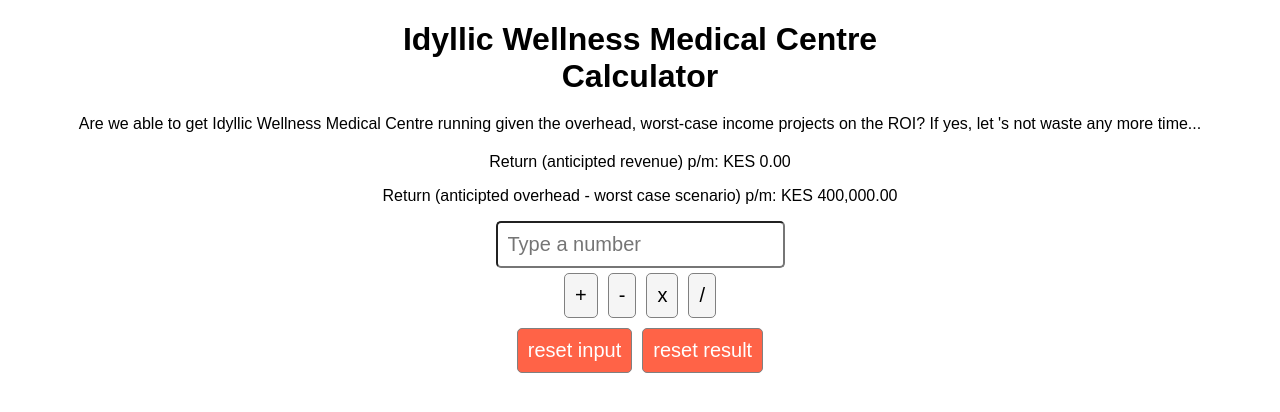
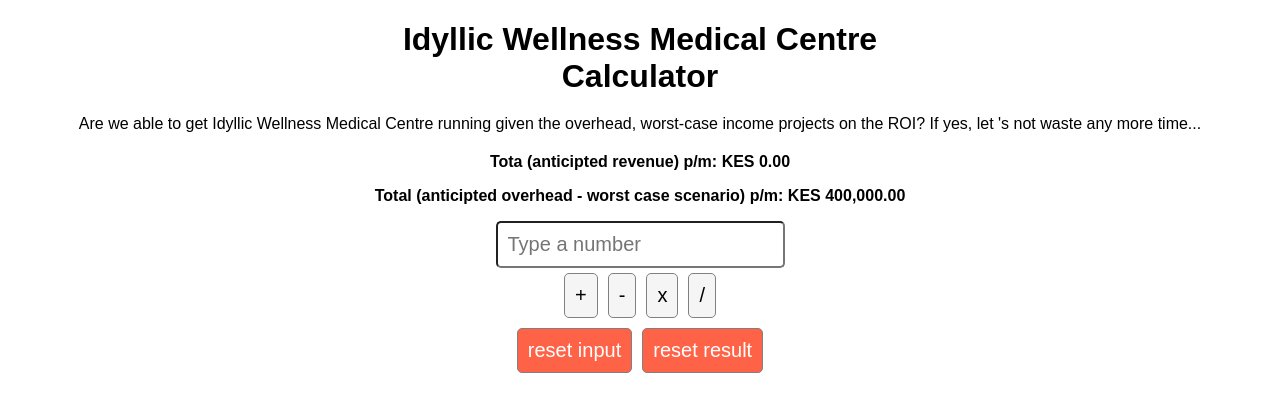
Before and after one commit to ericgitangu/reactlab, a React (Create React App) app: page / in a window 1280 px wide. Shown: the top 412 px of the page. Built offline with nearby package versions, Linux system fonts and the light colour scheme.

Commit message:
Meta Android Developer Specialization - React basics final project, a simple react calculator. Final code refactor and code documentation.

```diff
--- a/src/App.js
+++ b/src/App.js
@@ -111,24 +111,28 @@ function App() {
 			</div>
 			<form>
 				<p ref={resultRef}>
+          <strong>
 					{/* add the value of the current total */}
-					Return (anticipted revenue) p/m:{' '}
+					Tota (anticipted revenue) p/m:{' '}
 					{result.toLocaleString('en-US', {
 						style: 'currency',
 						currency: 'KES',
 						minimumFractionDigits: 2,
 						maximumFractionDigits: 2,
 					})}
+          </strong>
 				</p>
 				<p>
+          <strong>
 					{/* add the value of the current total monthly*/}
-					Return (anticipted overhead - worst case scenario) p/m:{' '}
+				  Total (anticipted overhead - worst case scenario) p/m:{' '}
 					{overhead.toLocaleString('en-US', {
 						style: 'currency',
 						currency: 'KES',
 						minimumFractionDigits: 2,
 						maximumFractionDigits: 2,
 					})}
+          </strong>
 				</p>
 				<input
 					pattern='[0-9]'
```
